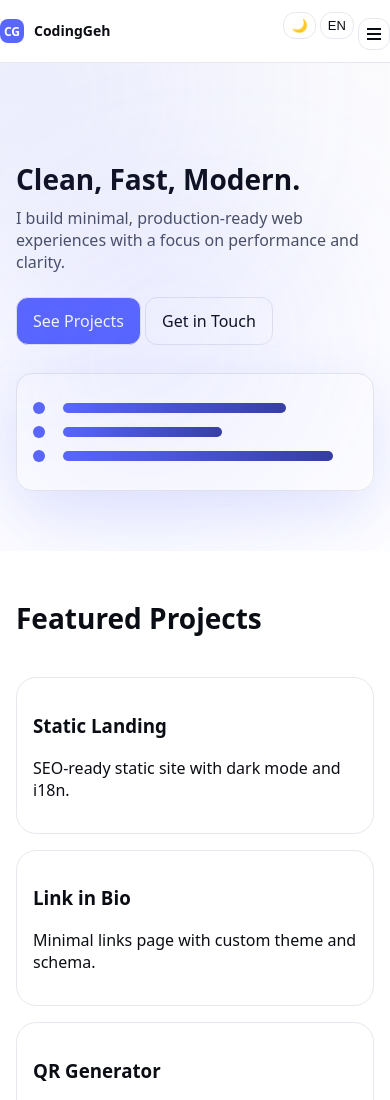
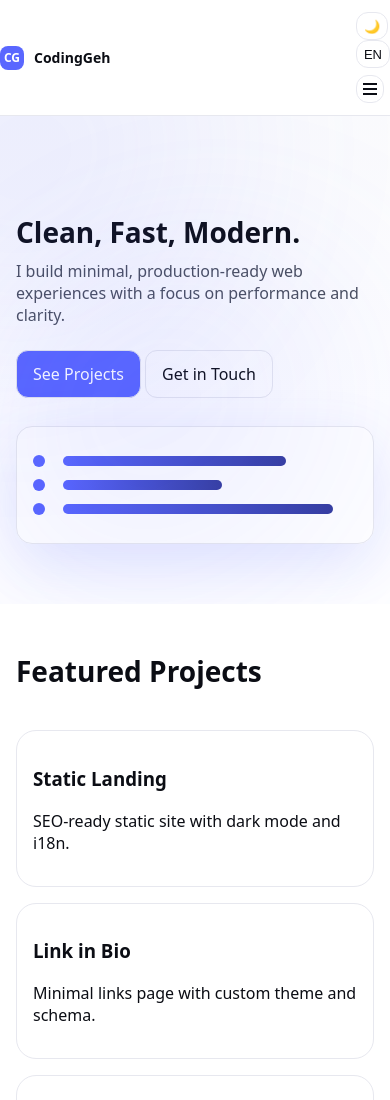
Before and after one commit to Coding-Geh/sample-portofolio, a plain HTML site: page index.html in a window 390 px wide. Shown: the top 1100 px of the page. Drawn offline with Linux system fonts and the light colour scheme.

Commit message:
fix: standardize button sizes and alignment in navbar

```diff
--- a/styles.css
+++ b/styles.css
@@ -5,16 +5,16 @@ html,body{margin:0;background:var(--bg);color:var(--text);font-family:ui-sans-se
 .container h1{font-size:clamp(28px,4.2vw,44px);line-height:1.15;margin:0 0 12px}
 .container{max-width:1120px;margin:0 auto;padding:0 24px}
 .site-header{position:sticky;top:0;border-bottom:1px solid var(--border);backdrop-filter:saturate(180%) blur(10px);background:color-mix(in oklab, var(--bg) 88%, transparent);z-index:50}
-.header-inner{display:flex;align-items:center;justify-content:space-between;padding:20px 0;gap:16px}
+.header-inner{display:flex;align-items:center;justify-content:space-between;padding:20px 0}
 .brand{display:inline-flex;gap:10px;text-decoration:none;color:var(--text);font-weight:700}
 .brand-text{line-height:1;display:flex;align-items:center}
 .logo{display:grid;place-items:center;width:28px;height:28px;border-radius:8px;background:var(--primary);color:#fff;font-weight:700}
 .nav{display:none;gap:18px}
 .nav a{text-decoration:none;color:var(--text);opacity:.9}
 .nav a.active,.nav a:hover{opacity:1;color:var(--primary)}
-.icon-btn{border:1px solid var(--border);background:var(--card);color:var(--text);border-radius:12px;padding:8px 10px;font-size:16px}
-.lang-btn{border:1px solid var(--border);background:var(--card);color:var(--text);border-radius:12px;padding:8px 10px;font-size:14px;font-weight:500}
-.menu-btn{display:inline-flex;flex-direction:column;gap:3px;border:1px solid var(--border);background:var(--card);border-radius:12px;width:38px;height:38px;justify-content:center;align-items:center}
+.icon-btn{border:1px solid var(--border);background:var(--card);color:var(--text);border-radius:12px;padding:8px 10px;font-size:16px;min-width:36px;height:36px;display:flex;align-items:center;justify-content:center}
+.lang-btn{border:1px solid var(--border);background:var(--card);color:var(--text);border-radius:12px;padding:8px 10px;font-size:14px;font-weight:500;min-width:36px;height:36px;display:flex;align-items:center;justify-content:center}
+.menu-btn{display:inline-flex;flex-direction:column;gap:3px;border:1px solid var(--border);background:var(--card);border-radius:12px;width:36px;height:36px;justify-content:center;align-items:center}
 .menu-btn .bar{width:18px;height:2px;background:var(--text)}
 @media(min-width:920px){.nav{display:flex}.menu-btn{display:none}}
 .backdrop{position:fixed;inset:0;background:rgba(0,0,0,.5);backdrop-filter:blur(2px);opacity:0;pointer-events:none;transition:opacity .25s;z-index:70}
@@ -103,7 +103,7 @@ html,body{margin:0;background:var(--bg);color:var(--text);font-family:ui-sans-se
 /* mobile refinements */
 @media(max-width:599px){
   .container{padding:0 20px}
-  .header-inner{padding:16px 0;gap:12px}
+  .header-inner{padding:16px 0}
   .page-hero{padding:64px 0 24px}
   .section{padding:60px 0}
   .features-grid{grid-template-columns:1fr;gap:20px}
@@ -113,14 +113,14 @@ html,body{margin:0;background:var(--bg);color:var(--text);font-family:ui-sans-se
   .nav-drawer{width:100vw;padding:24px}
   .nav-drawer a{padding:14px 16px;font-size:15px}
   .drawer-close{width:40px;height:40px;font-size:18px}
-  .icon-btn,.lang-btn{padding:6px 8px;font-size:14px}
-  .menu-btn{width:34px;height:34px}
+  .icon-btn,.lang-btn{padding:6px 8px;font-size:14px;min-width:32px;height:32px}
+  .menu-btn{width:32px;height:32px}
   .menu-btn .bar{width:16px;height:2px}
 }
 
 @media(max-width:480px){
   .container{padding:0 16px}
-  .header-inner{padding:12px 0;gap:8px}
+  .header-inner{padding:12px 0}
   .page-hero{padding:56px 0 20px}
   .section{padding:48px 0}
   .features-grid{grid-template-columns:1fr;gap:16px}
@@ -130,8 +130,8 @@ html,body{margin:0;background:var(--bg);color:var(--text);font-family:ui-sans-se
   .nav-drawer{width:100vw;padding:20px}
   .nav-drawer a{padding:12px 14px;font-size:14px}
   .drawer-close{width:36px;height:36px;font-size:16px}
-  .icon-btn,.lang-btn{padding:5px 7px;font-size:13px}
-  .menu-btn{width:32px;height:32px}
+  .icon-btn,.lang-btn{padding:5px 7px;font-size:13px;min-width:28px;height:28px}
+  .menu-btn{width:28px;height:28px}
   .menu-btn .bar{width:14px;height:2px}
   .brand-text{font-size:14px}
   .logo{width:24px;height:24px;font-size:12px}
```
